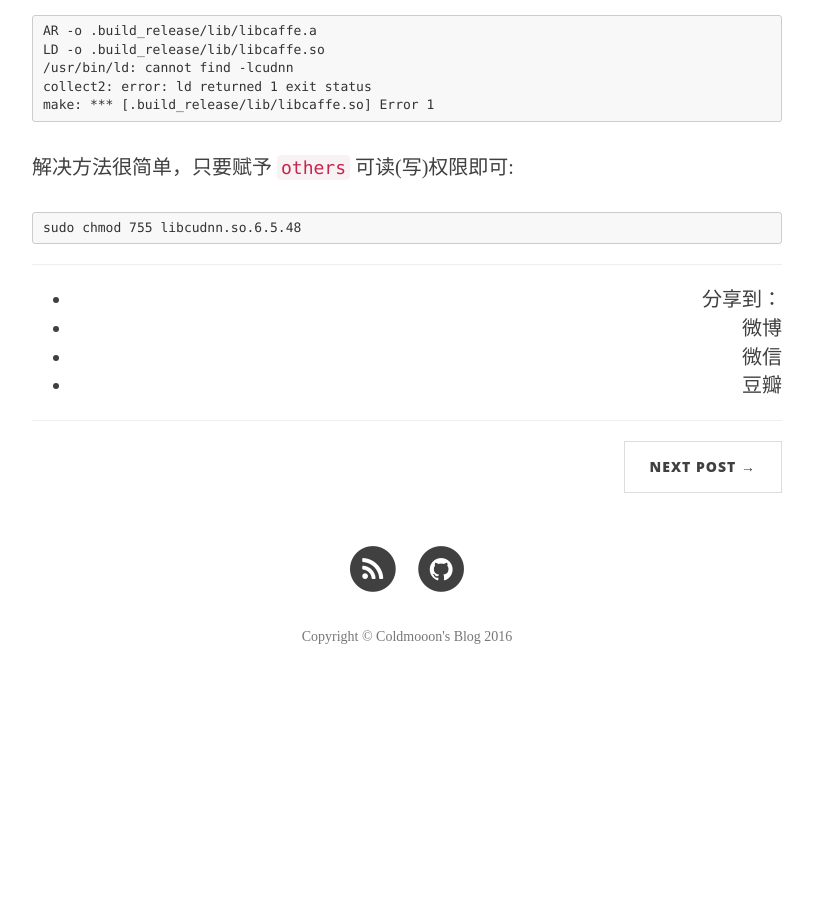
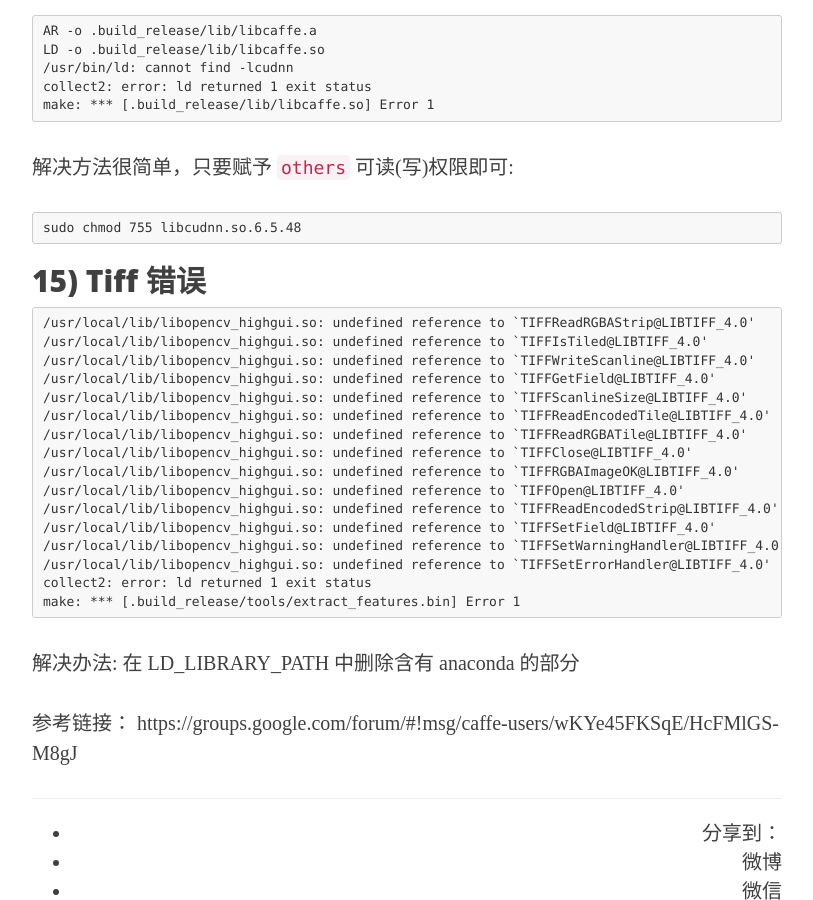
Before and after one commit to Coldmooon/coldmooon.github.io, a Jekyll site: the page built from _posts/2015-07-09-caffe.markdown, in a window 1280 px wide and 900 px high, scrolled down 7441 px. Shown: the whole window, without its empty margins (233-1046 px from the left). Built offline with Jekyll 4.4.1, drawn with Linux system fonts in a browser that asks for light colours; nearby versions of some CDN libraries; comment, search, counter and statistics services are not loaded; before the commit the page ends 8153 px from its top, so only the background shows below that.

Commit message:
Update caffe error and fans control

````diff
--- a/_posts/2015-07-09-caffe.markdown
+++ b/_posts/2015-07-09-caffe.markdown
@@ -300,3 +300,28 @@ make: *** [.build_release/lib/libcaffe.so] Error 1
 ```
 sudo chmod 755 libcudnn.so.6.5.48
 ```
+
+## 15) Tiff 错误
+```
+/usr/local/lib/libopencv_highgui.so: undefined reference to `TIFFReadRGBAStrip@LIBTIFF_4.0'
+/usr/local/lib/libopencv_highgui.so: undefined reference to `TIFFIsTiled@LIBTIFF_4.0'
+/usr/local/lib/libopencv_highgui.so: undefined reference to `TIFFWriteScanline@LIBTIFF_4.0'
+/usr/local/lib/libopencv_highgui.so: undefined reference to `TIFFGetField@LIBTIFF_4.0'
+/usr/local/lib/libopencv_highgui.so: undefined reference to `TIFFScanlineSize@LIBTIFF_4.0'
+/usr/local/lib/libopencv_highgui.so: undefined reference to `TIFFReadEncodedTile@LIBTIFF_4.0'
+/usr/local/lib/libopencv_highgui.so: undefined reference to `TIFFReadRGBATile@LIBTIFF_4.0'
+/usr/local/lib/libopencv_highgui.so: undefined reference to `TIFFClose@LIBTIFF_4.0'
+/usr/local/lib/libopencv_highgui.so: undefined reference to `TIFFRGBAImageOK@LIBTIFF_4.0'
+/usr/local/lib/libopencv_highgui.so: undefined reference to `TIFFOpen@LIBTIFF_4.0'
+/usr/local/lib/libopencv_highgui.so: undefined reference to `TIFFReadEncodedStrip@LIBTIFF_4.0'
+/usr/local/lib/libopencv_highgui.so: undefined reference to `TIFFSetField@LIBTIFF_4.0'
+/usr/local/lib/libopencv_highgui.so: undefined reference to `TIFFSetWarningHandler@LIBTIFF_4.0'
+/usr/local/lib/libopencv_highgui.so: undefined reference to `TIFFSetErrorHandler@LIBTIFF_4.0'
+collect2: error: ld returned 1 exit status
+make: *** [.build_release/tools/extract_features.bin] Error 1
+```
+
+解决办法: 在 LD_LIBRARY_PATH 中删除含有 anaconda 的部分
+
+参考链接：
+https://groups.google.com/forum/#!msg/caffe-users/wKYe45FKSqE/HcFMlGS-M8gJ
````
Also changed, not shown: _posts/2015-08-10-fans_control.markdown (+8 -0 lines).
